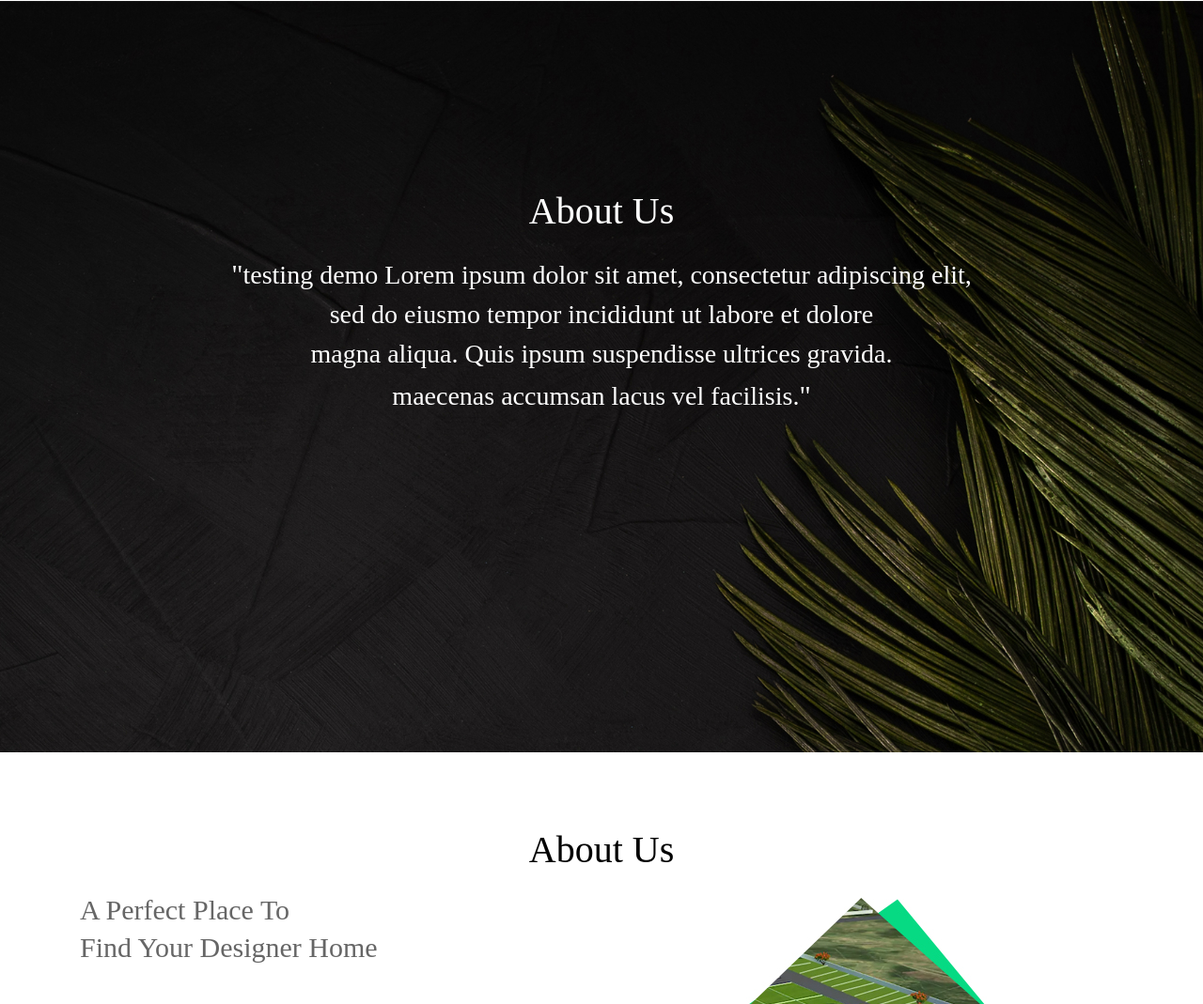
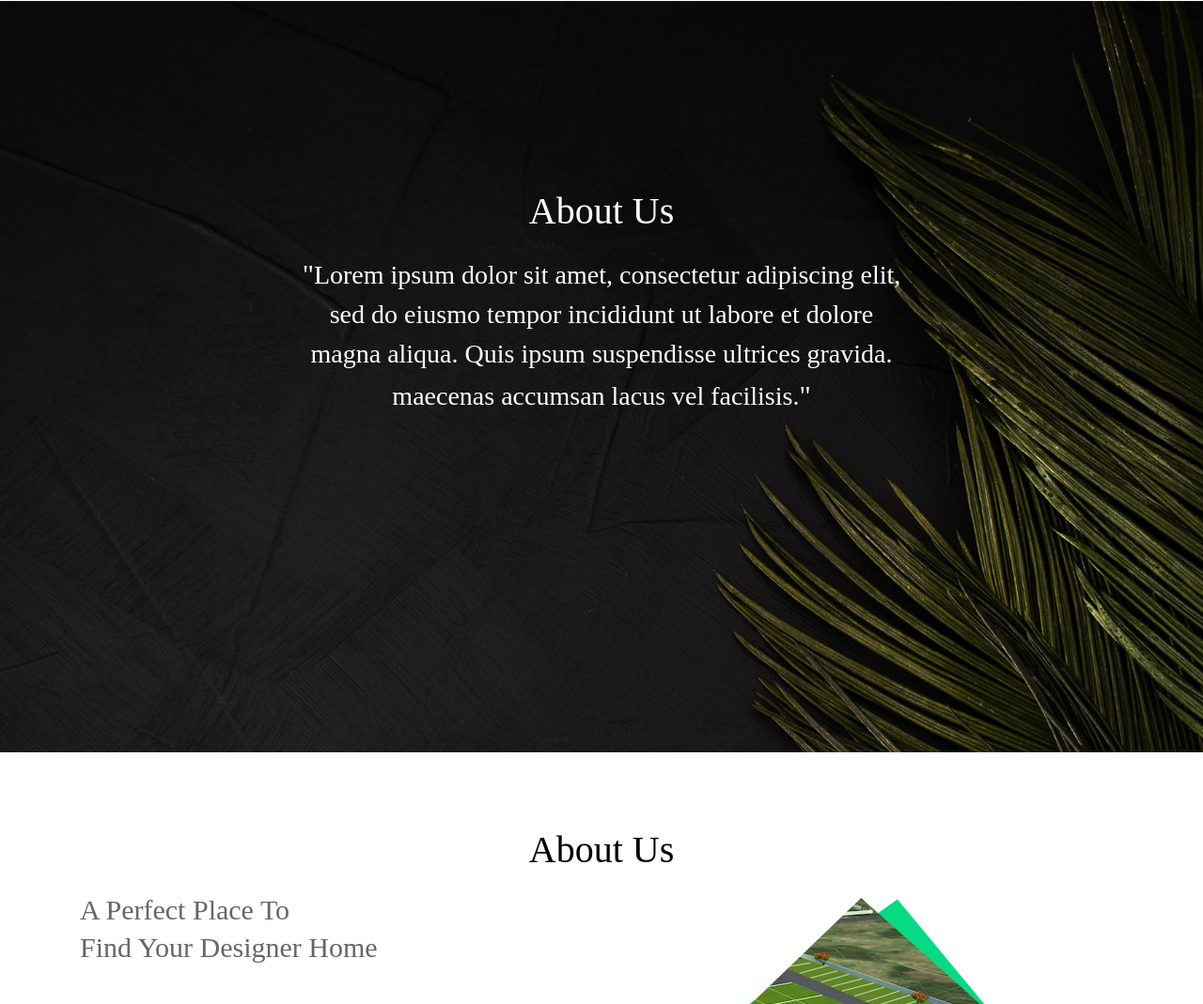
Before and after one commit to sarvdip/elitus, a plain HTML site: page index.html in a window 1280 px wide. Shown: the part 829-1898 px from the top of the page at 94% size. Drawn offline with nearby package versions, Linux system fonts and the light colour scheme.

Commit message:
Update index.html

```diff
--- a/index.html
+++ b/index.html
@@ -81,7 +81,7 @@
 	<div class="myabt">
 	<div class="container-fluid abtimg">
 	 <h2 class="abt-title">About Us</h2>
-	  <p class="abt-para"><span class="colon">"</span>testing demo Lorem ipsum dolor sit amet, consectetur adipiscing elit, <br>
+	  <p class="abt-para"><span class="colon">"</span>Lorem ipsum dolor sit amet, consectetur adipiscing elit, <br>
 	     sed do eiusmo tempor incididunt ut labore et dolore<br>
 		 magna aliqua. Quis ipsum suspendisse ultrices gravida.<br>
 		 maecenas accumsan lacus vel facilisis.<span class="colon">"</span> <br></p>
```
